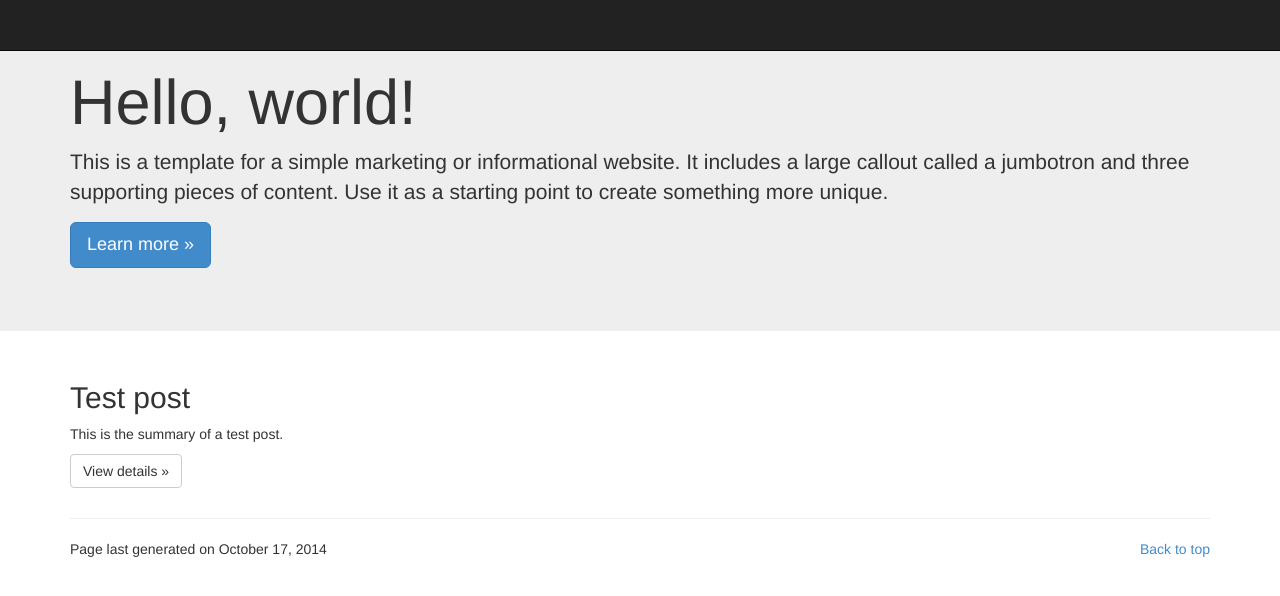
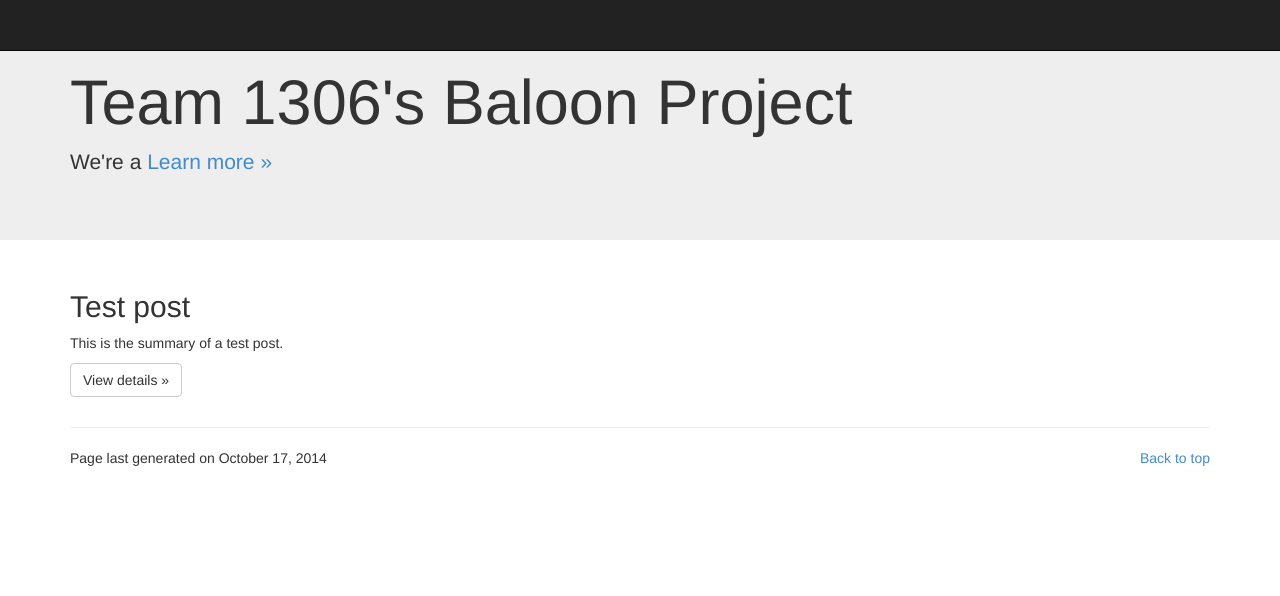
Before and after one commit to team1306/BABOON, a Jekyll site: the page built from index.html, in a window 1280 px wide. Shown: the top 596 px of the page. Built offline with Jekyll 4.4.1, drawn with Linux system fonts in a browser that asks for light colours; nearby versions of some CDN libraries.

Commit message:
Finished (temporarily) the changes to the post format, now starting on personalizion with the jumbotron.

```diff
--- a/_layouts/default.html
+++ b/_layouts/default.html
@@ -4,7 +4,7 @@
     <meta charset="utf-8">
     <meta http-equiv="X-UA-Compatible" content="IE=edge">
     <meta name="viewport" content="width=device-width, initial-scale=1">
-    <meta name="description" content="High ALtitude Balloon Project">
+    <meta name="description" content="High Altitude Balloon Project">
     <meta name="author" content="FRC Team 1306">
     <link rel="icon" href="/favicon.ico">
 
@@ -27,8 +27,8 @@
     <!-- Main jumbotron for a primary marketing message or call to action -->
     <div class="jumbotron">
       <div class="container">
-        <h1>Hello, world!</h1>
-        <p>This is a template for a simple marketing or informational website. It includes a large callout called a jumbotron and three supporting pieces of content. Use it as a starting point to create something more unique.</p>
+        <h1>Team 1306's Baloon Project</h1>
+        <p>We're a <a href="http://www.badgerbots.org/>high school robotics team</a> that is launching a high-altitude balloon for fun and science.</p>
         <p><a class="btn btn-primary btn-lg" role="button">Learn more &raquo;</a></p>
       </div>
     </div>
--- a/_layouts/post.html
+++ b/_layouts/post.html
@@ -20,7 +20,7 @@
     <![endif]-->
   </head>
 
-  <body style="padding-top: 50px">
+  <body style="padding-top: 50px;padding-bottom: 30px">
 
   {% include navigation.html %}
 
@@ -46,6 +46,8 @@
 
     </div><!-- /.container -->
 
+    <hr>
+
 {% include footer.html %}
 
 
```
